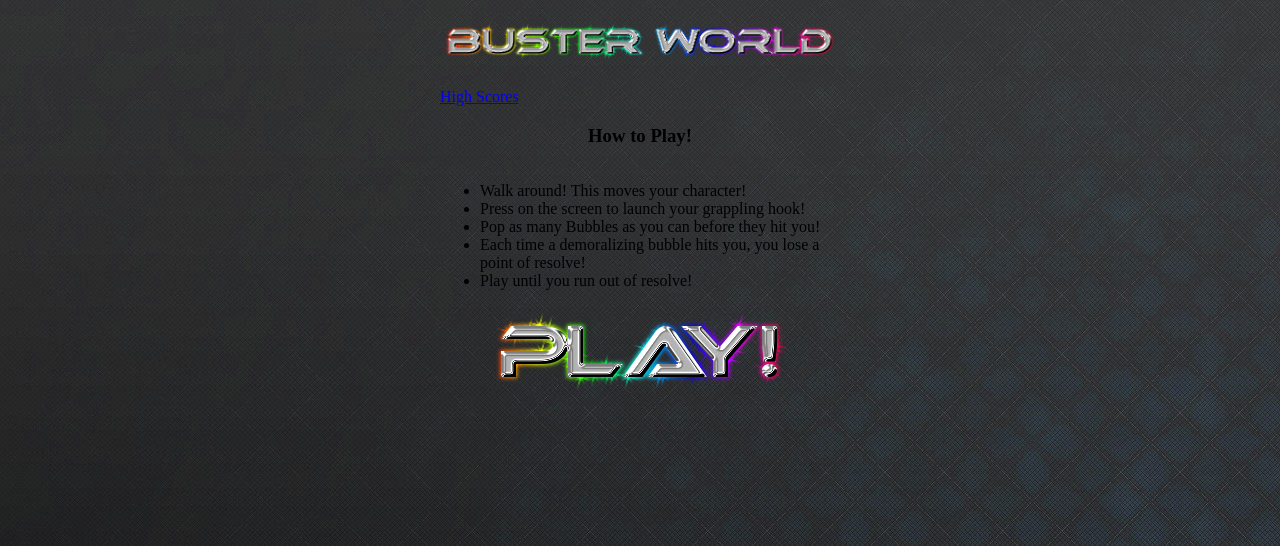
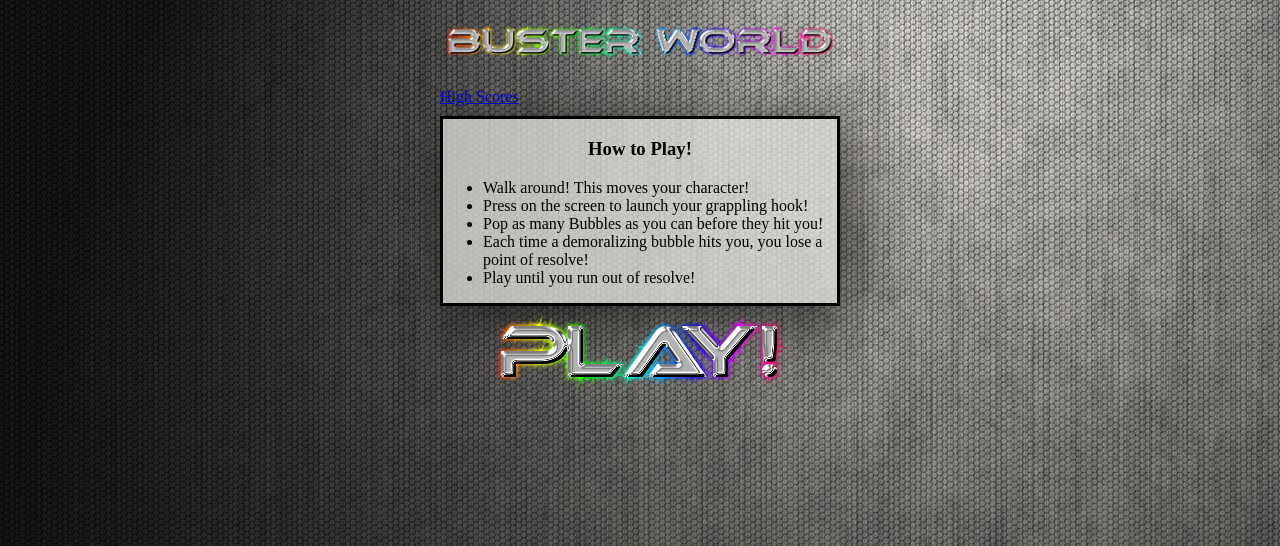
Before and after one commit to Kaylotura/buster-world, a Django app: page / in a window 1280 px wide. Shown: the top 546 px of the page. Run offline with Django 3.2, Linux system fonts and the light colour scheme.

Commit message:
start page css/html complete

```diff
--- a/buster_world/static/buster_world/style.css
+++ b/buster_world/static/buster_world/style.css
@@ -14,8 +14,16 @@
 }
 
 .top-ten {
-font-size: 14;
-font-weight: bold;
+  font-size: 14;
+  font-weight: bold;
+}
+
+.text-box {
+  box-shadow: 10px 10px 60px -2px rgba(0,0,0,0.75);
+  background-color: rgba(223, 226, 219, 0.75);
+  border-style: solid;
+  border-width: 3px;
+  margin-top: 10px;
 }
 
 body {
--- a/buster_world/templates/buster_world/start_page.html
+++ b/buster_world/templates/buster_world/start_page.html
@@ -13,6 +13,7 @@
     <nav>
       <a href="{% url 'high_scores' %}">High Scores</a>
     </nav>
+    <div class="text-box">
       <h3>How to Play!</h3>
       <ul>
         <li>Walk around! This moves your character!</li>
@@ -21,6 +22,7 @@
         <li>Each time a demoralizing bubble hits you, you lose a point of resolve!</li>
         <li>Play until you run out of resolve!</li>
       </ul>
+    </div>
     <a href="{% url 'game'%}">
      <img src="{% static 'buster_world/images/play.png' %}">
     </a>
```
Also changed, not shown: buster_world/static/buster_world/images/gray.jpg. Lines whose indentation alone changed are shown as unchanged.
